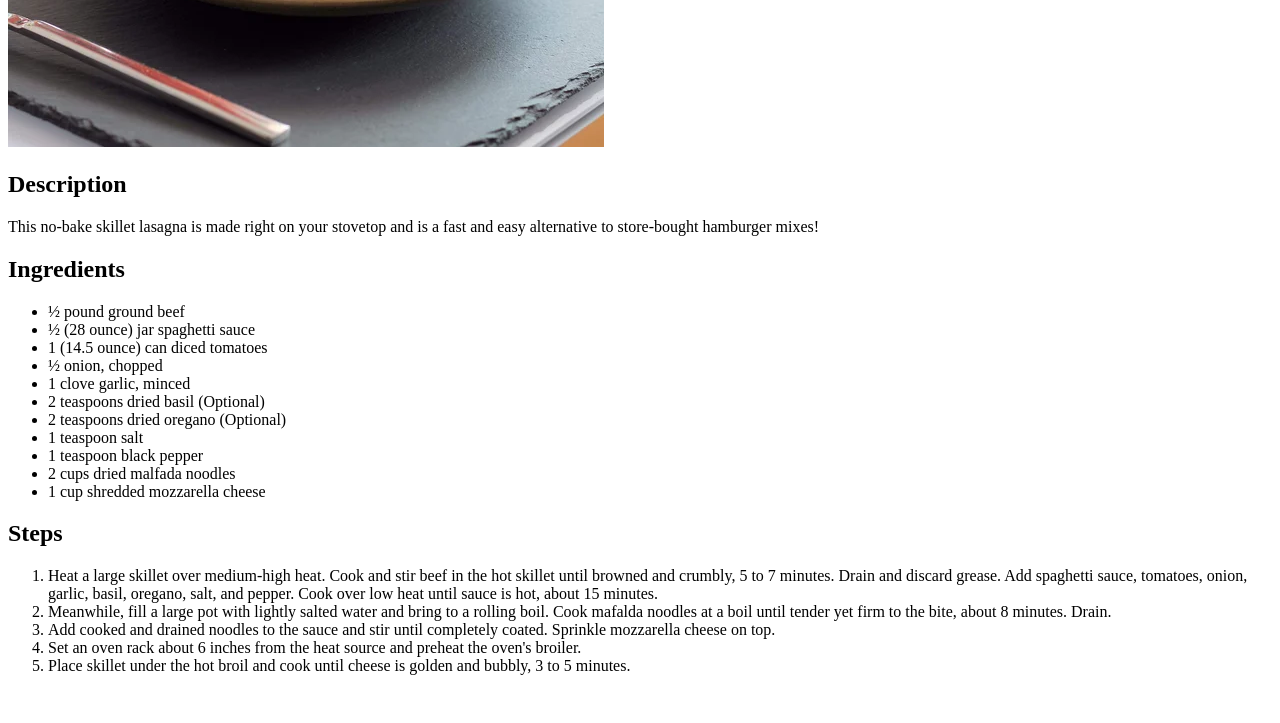
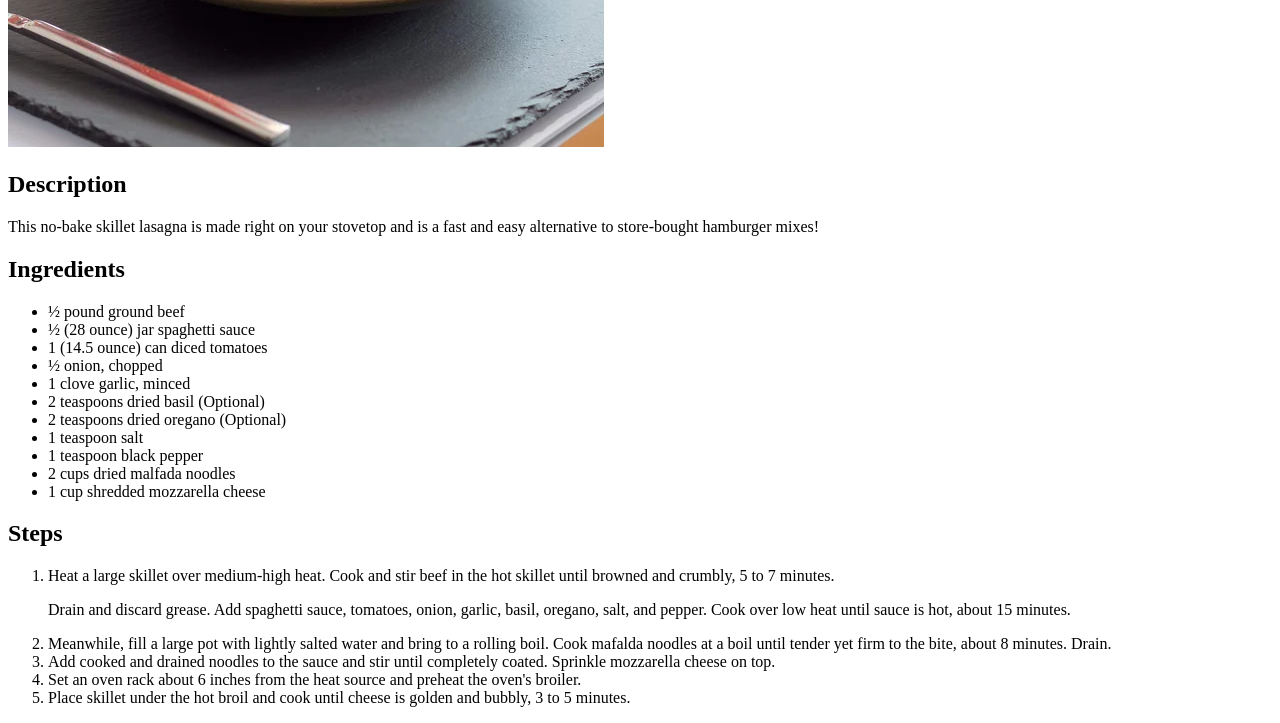
Before and after one commit to kchane/The-Odin-Projects, a plain HTML site: page recipes/lasagna.html in a window 1280 px wide. Shown: the part 555-1278 px from the top of the page. Before the commit the page ends 1246 px from the top, so only its background shows below. Drawn offline with Linux system fonts and the light colour scheme.

Commit message:
Split the first step in lasagna recipe with paragraphs so it didn't fill the whole screen

```diff
--- a/recipes/lasagna.html
+++ b/recipes/lasagna.html
@@ -28,7 +28,8 @@
     </ul>
     <h2>Steps</h2>
     <ol>
-        <li>Heat a large skillet over medium-high heat. Cook and stir beef in the hot skillet until browned and crumbly, 5 to 7 minutes. Drain and discard grease. Add spaghetti sauce, tomatoes, onion, garlic, basil, oregano, salt, and pepper. Cook over low heat until sauce is hot, about 15 minutes.</li>
+        <li><p>Heat a large skillet over medium-high heat. Cook and stir beef in the hot skillet until browned and crumbly, 5 to 7 minutes.</p>
+            <p>Drain and discard grease. Add spaghetti sauce, tomatoes, onion, garlic, basil, oregano, salt, and pepper. Cook over low heat until sauce is hot, about 15 minutes.</p></li>
         <li>Meanwhile, fill a large pot with lightly salted water and bring to a rolling boil. Cook mafalda noodles at a boil until tender yet firm to the bite, about 8 minutes. Drain.</li>
         <li>Add cooked and drained noodles to the sauce and stir until completely coated. Sprinkle mozzarella cheese on top.</li>
         <li>Set an oven rack about 6 inches from the heat source and preheat the oven's broiler.</li>
```
